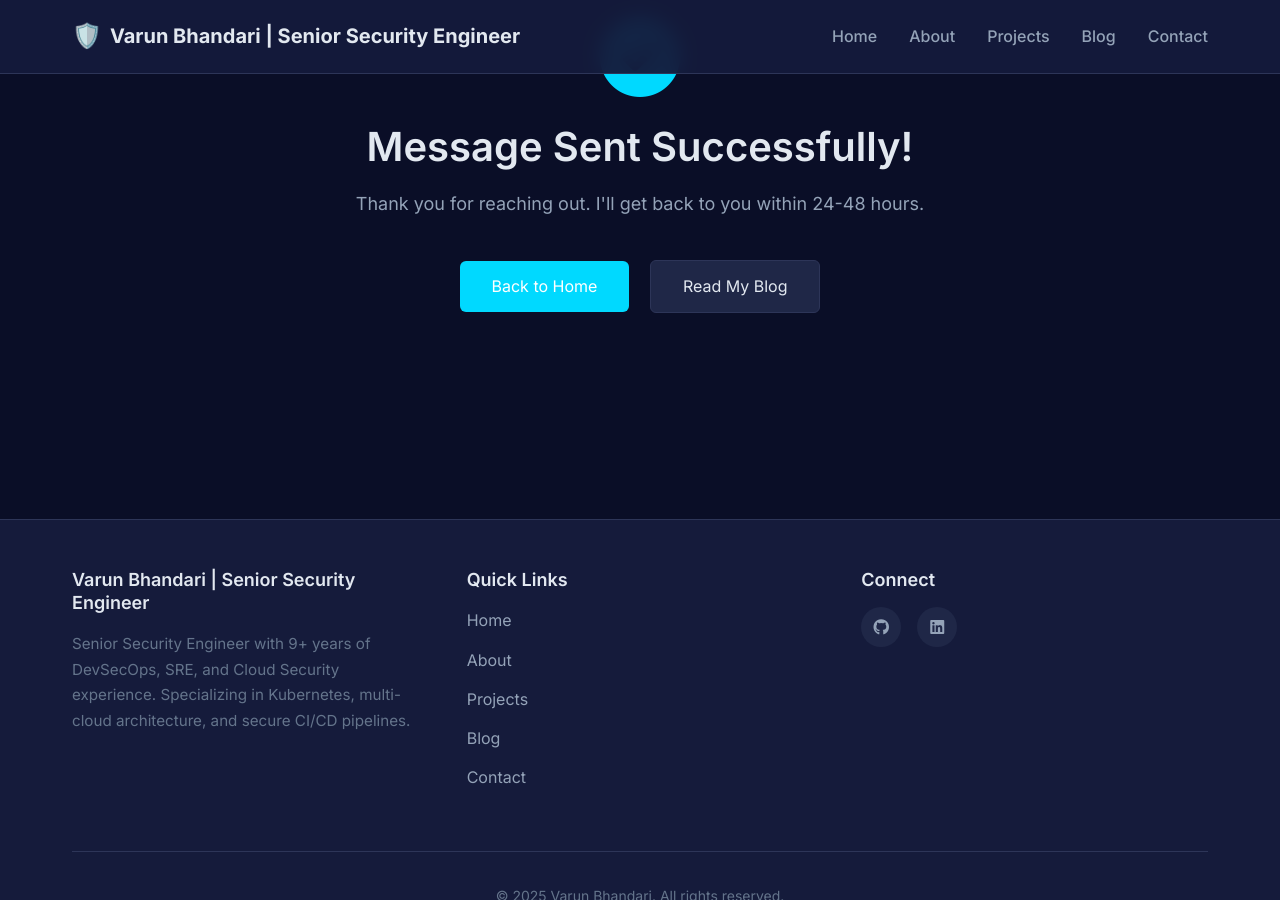
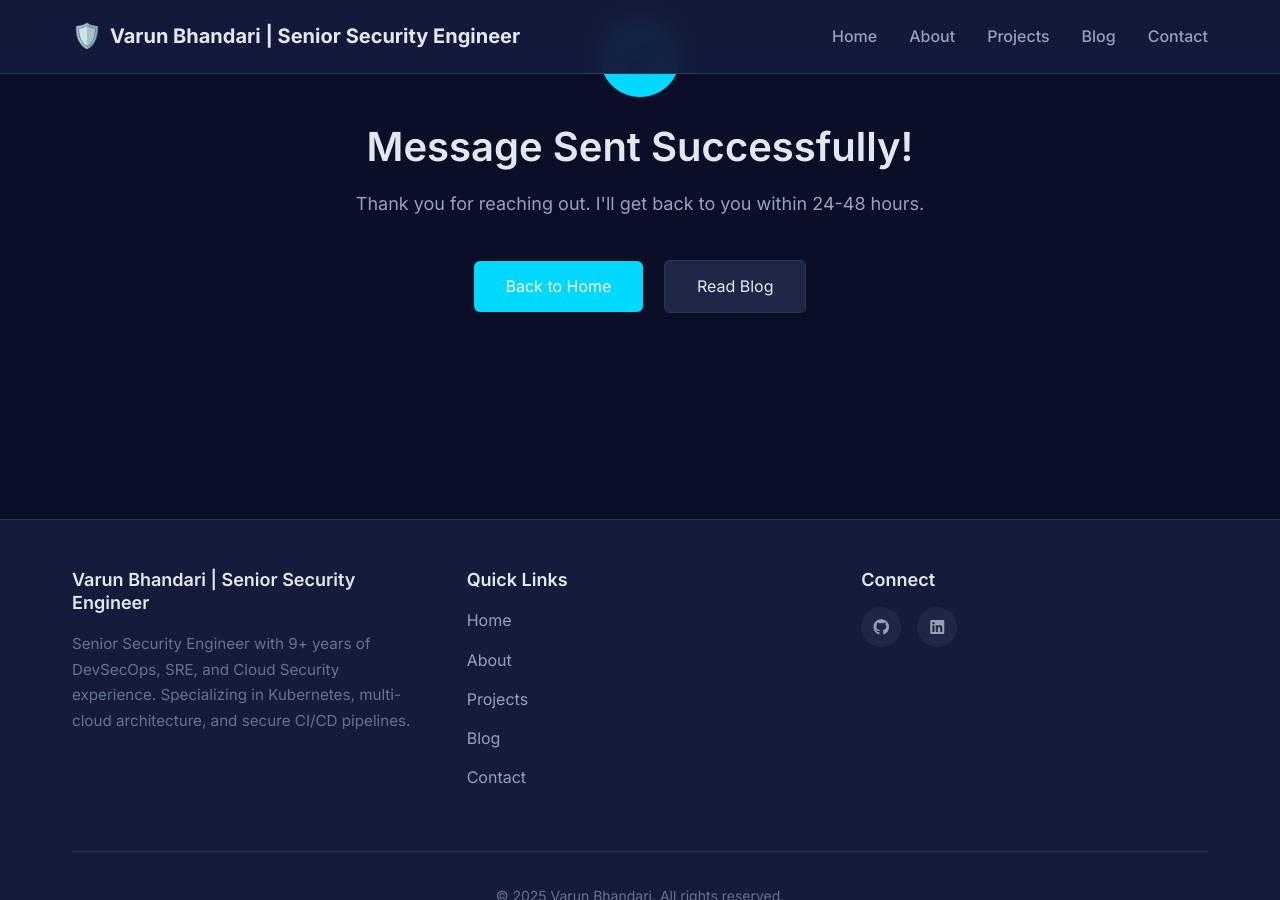
Before and after one commit to z-varun/z-varun, a Jekyll site: the page built from thank-you.html, in a window 1280 px wide and 900 px high, scrolled down 296 px. Built offline with Jekyll 4.4.1, drawn with Linux system fonts in a browser that asks for light colours.

```diff
--- a/thank-you.html
+++ b/thank-you.html
@@ -4,75 +4,14 @@ title: Thank You
 permalink: /thank-you/
 ---
 
-<div class="thank-you-page">
-    <div class="thank-you-content">
-        <i class="fas fa-check-circle success-icon"></i>
-        <h1>Message Sent Successfully!</h1>
-        <p>Thank you for reaching out. I'll get back to you within 24-48 hours.</p>
-        <a href="/" class="btn-primary">Back to Home</a>
-        <a href="/blog/" class="btn-secondary">Read My Blog</a>
+<div style="text-align: center; padding: 4rem 2rem; min-height: 60vh; display: flex; flex-direction: column; justify-content: center; align-items: center;">
+    <div style="max-width: 600px;">
+        <i class="fas fa-check-circle" style="font-size: 5rem; color: var(--color-primary); margin-bottom: 1.5rem;"></i>
+        <h1 style="font-size: 2.5rem; margin-bottom: 1rem;">Message Sent Successfully!</h1>
+        <p style="font-size: 1.125rem; color: var(--text-secondary); margin-bottom: 2rem;">
+            Thank you for reaching out. I'll get back to you within 24-48 hours.
+        </p>
+        <a href="/" style="display: inline-block; padding: 0.75rem 2rem; background: var(--color-primary); color: white; text-decoration: none; border-radius: 6px; margin: 0.5rem;">Back to Home</a>
+        <a href="/blog/" style="display: inline-block; padding: 0.75rem 2rem; background: var(--bg-tertiary); color: var(--text-primary); text-decoration: none; border-radius: 6px; margin: 0.5rem; border: 1px solid var(--border-color);">Read Blog</a>
     </div>
 </div>
-
-<style>
-.thank-you-page {
-    min-height: 60vh;
-    display: flex;
-    align-items: center;
-    justify-content: center;
-    text-align: center;
-    padding: 4rem 2rem;
-}
-
-.thank-you-content {
-    max-width: 600px;
-}
-
-.success-icon {
-    font-size: 5rem;
-    color: var(--color-primary);
-    margin-bottom: 1.5rem;
-    animation: scaleIn 0.5s ease;
-}
-
-@keyframes scaleIn {
-    from { transform: scale(0); }
-    to { transform: scale(1); }
-}
-
-.thank-you-content h1 {
-    font-size: 2.5rem;
-    margin-bottom: 1rem;
-    color: var(--text-primary);
-}
-
-.thank-you-content p {
-    font-size: 1.125rem;
-    color: var(--text-secondary);
-    margin-bottom: 2rem;
-}
-
-.btn-primary, .btn-secondary {
-    display: inline-block;
-    padding: 0.75rem 2rem;
-    text-decoration: none;
-    border-radius: 6px;
-    transition: all 0.2s;
-    margin: 0.5rem;
-}
-
-.btn-primary {
-    background: var(--color-primary);
-    color: white;
-}
-
-.btn-secondary {
-    background: var(--bg-tertiary);
-    color: var(--text-primary);
-    border: 1px solid var(--border-color);
-}
-
-.btn-primary:hover, .btn-secondary:hover {
-    transform: translateY(-2px);
-}
-</style>
```
Also changed, not shown: contact.html (+13 -23 lines).
